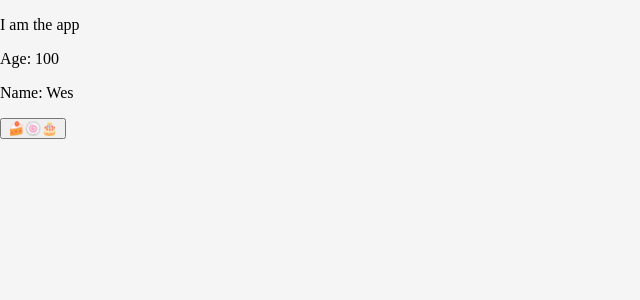
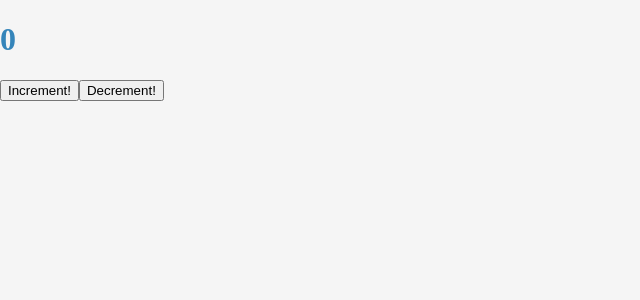
Before and after one commit to Cabonilla/react_practice, a React (Create React App) app: page / in a window 1280 px wide. Shown: the top 300 px of the page, without its empty margins (0-640 px from the left). Built offline with nearby package versions, Linux system fonts and the light colour scheme.

Commit message:
Added useState and useEffect sandbox.

```diff
--- a/src/App.js
+++ b/src/App.js
@@ -1,66 +1,29 @@
-import React, { Component } from 'react';
+import randomcolor from 'randomcolor'
+import React, { useEffect, useState } from 'react'
 
-// first we will make a new context
-const MyContext = React.createContext();
+function App() {
+    const [count, setCount] = useState(0)
+    const [color, setColor] = useState("")
 
-// Then create a provider Component
-class MyProvider extends Component {
-  state = {
-    name: 'Wes',
-    age: 100,
-    cool: true
-  }
-  render() {
+    function increment() {
+        setCount(prevCount => prevCount + 1)
+    }
+
+    function decrement() {
+        setCount(prevCount => prevCount - 1)
+    }
+
+    useEffect(() => {
+        setColor(randomcolor())
+    }, [count])
+
     return (
-      <MyContext.Provider value={{
-        state: this.state,
-        growAYearOlder: () => this.setState({
-          age: this.state.age + 1
-        })
-      }}>
-        {this.props.children}
-      </MyContext.Provider>
+        <div>
+            <h1 style={{color: color}}>{count}</h1>
+            <button onClick={increment}>Increment!</button>
+            <button onClick={decrement}>Decrement!</button>
+        </div>
     )
-  }
 }
 
-const Family = (props) => (
-  <div className="family">
-    <Person />
-  </div>
-)
-
-class Person extends Component {
-  render() {
-    return (
-      <div className="person">
-        <MyContext.Consumer>
-          {(context) => (
-            <React.Fragment>
-              <p>Age: {context.state.age}</p>
-              <p>Name: {context.state.name}</p>
-              <button onClick={context.growAYearOlder}>🍰🍥🎂</button>
-            </React.Fragment>
-          )}
-        </MyContext.Consumer>
-      </div>
-    )
-  }
-}
-
-
-class App extends Component {
-  render() {
-    return (
-      <MyProvider>
-        <div>
-          <p>I am the app</p>
-          <Family />
-        </div>
-      </MyProvider>
-    );
-  }
-}
-
-
-export default App;
+export default App
```
Also changed, not shown: src/ContextApp.js (added, +66 -0 lines), 1 other file (tests, documents, lock files or other folders).
